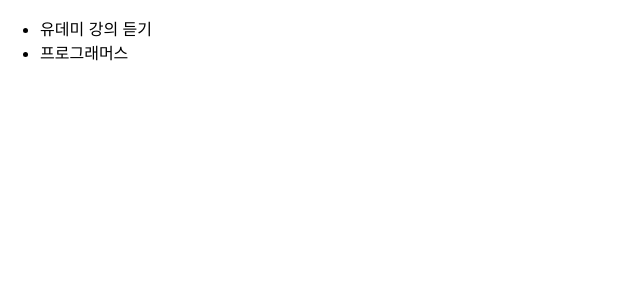
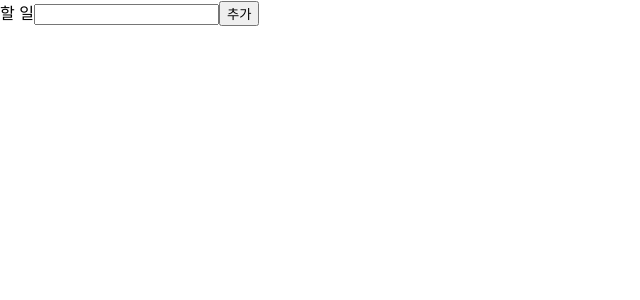
Before and after one commit to mandarin-sep/Basic_Type_Todo, a React (Create React App) app: page / in a window 1280 px wide. Shown: the top 300 px of the page, without its empty margins (0-640 px from the left). Built offline with nearby package versions, Linux system fonts and the light colour scheme.

Commit message:
Feature: "할일을 입력하는 newTodo 컴포넌트 제작"
useRef로 값을 가져와서 저장

```diff
--- a/src/App.tsx
+++ b/src/App.tsx
@@ -1,11 +1,21 @@
-import { Todos } from "./components/Todos";
+import NewTodo from "./components/NewTodo";
+import Todos from "./components/Todos";
 import Todo from "./models/todo";
+import { useState } from "react";
 
 function App() {
-  const todos = [new Todo("유데미 강의 듣기"), new Todo("프로그래머스")];
+  const [todolist, setTodolist] = useState<Todo[]>([]);
+
+  const addTodoHandler = (todoText: string) => {
+    const newTodo = new Todo(todoText);
+
+    setTodolist(todolist.concat(newTodo));
+  };
+
   return (
     <div>
-      <Todos items={todos} />
+      <NewTodo onAddTodo={addTodoHandler} />
+      <Todos items={todolist} />
     </div>
   );
 }
--- /dev/null
+++ b/src/components/NewTodo.tsx
@@ -0,0 +1,27 @@
+import React, { useRef } from "react";
+
+const NewTodo: React.FC<{ onAddTodo: (text: string) => void }> = (props) => {
+  const todoTextInputRef = useRef<HTMLInputElement>(null);
+
+  const handleSubmit = (e: React.FormEvent) => {
+    e.preventDefault();
+
+    const enteredText = todoTextInputRef.current!.value;
+
+    if (enteredText.trim().length === 0) {
+      return;
+    }
+
+    props.onAddTodo(enteredText);
+  };
+
+  return (
+    <form onSubmit={handleSubmit}>
+      <label htmlFor="text">할 일</label>
+      <input type="text" id="text" ref={todoTextInputRef} />
+      <button>추가</button>
+    </form>
+  );
+};
+
+export default NewTodo;
--- a/src/components/TodoItem.tsx
+++ b/src/components/TodoItem.tsx
@@ -1,5 +1,7 @@
 import React from "react";
 
-export const TodoItem: React.FC<{ text: string }> = (props) => {
+const TodoItem: React.FC<{ text: string }> = (props) => {
   return <li>{props.text}</li>;
 };
+
+export default TodoItem;
--- a/src/components/Todos.tsx
+++ b/src/components/Todos.tsx
@@ -1,8 +1,8 @@
 import React from "react";
 import Todo from "../models/todo";
-import { TodoItem } from "./TodoItem";
+import TodoItem from "./TodoItem";
 
-export const Todos: React.FC<{ items: Todo[] }> = (props) => {
+const Todos: React.FC<{ items: Todo[] }> = (props) => {
   return (
     <ul>
       {props.items.map((item) => (
@@ -11,3 +11,5 @@
     </ul>
   );
 };
+
+export default Todos;
```
